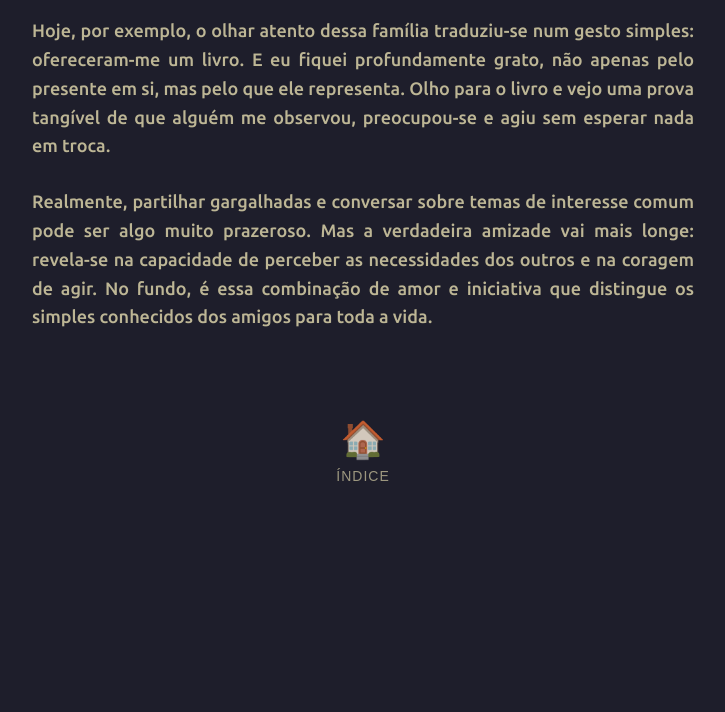
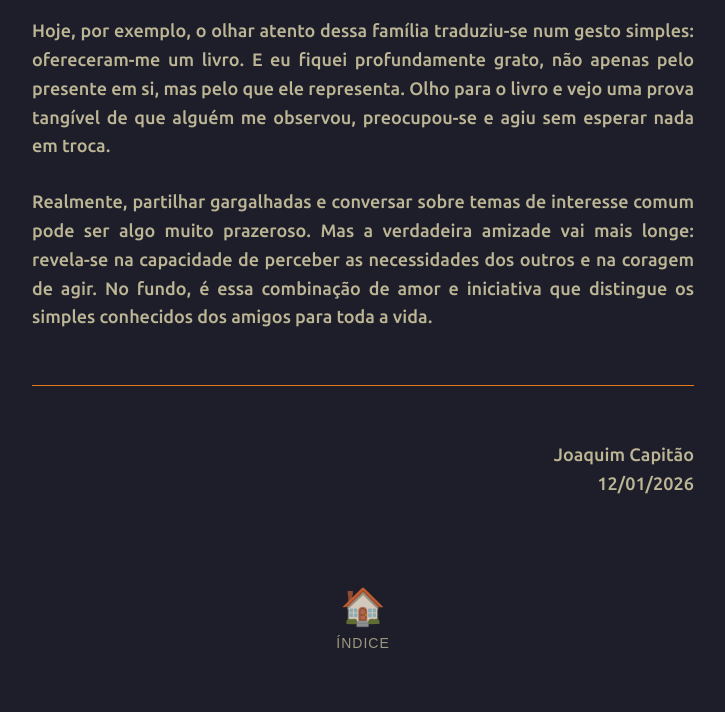
Before and after one commit to joaquim-capitao/queime-depois-de-ler, a Jekyll site: the page built from amigos-para-toda-a-vida.md, in a window 1280 px wide. Shown: the part 832-1544 px from the top of the page, without its empty margins (277-1002 px from the left). Built offline with Jekyll 4.4.1, drawn with Linux system fonts in a browser that asks for light colours; our own code applies the rules of GitHub Pages for plain Markdown files; before the commit the page ends 1378 px from its top, so only the background shows below that.

Commit message:
Add author and date to amigos-para-toda-a-vida.md
Added author and date information at the end of the document.

```diff
--- a/amigos-para-toda-a-vida.md
+++ b/amigos-para-toda-a-vida.md
@@ -9,3 +9,8 @@ Sempre me rodeei de amigos que sabem observar com amor altruísta. Entre eles, d
 Hoje, por exemplo, o olhar atento dessa família traduziu-se num gesto simples: ofereceram-me um livro. E eu fiquei profundamente grato, não apenas pelo presente em si, mas pelo que ele representa. Olho para o livro e vejo uma prova tangível de que alguém me observou, preocupou-se e agiu sem esperar nada em troca.
 
 Realmente, partilhar gargalhadas e conversar sobre temas de interesse comum pode ser algo muito prazeroso. Mas a verdadeira amizade vai mais longe: revela-se na capacidade de perceber as necessidades dos outros e na coragem de agir. No fundo, é essa combinação de amor e iniciativa que distingue os simples conhecidos dos amigos para toda a vida.
+
+---
+
+<div align="right">Joaquim Capitão</div>
+<div align="right">12/01/2026</div>
```
